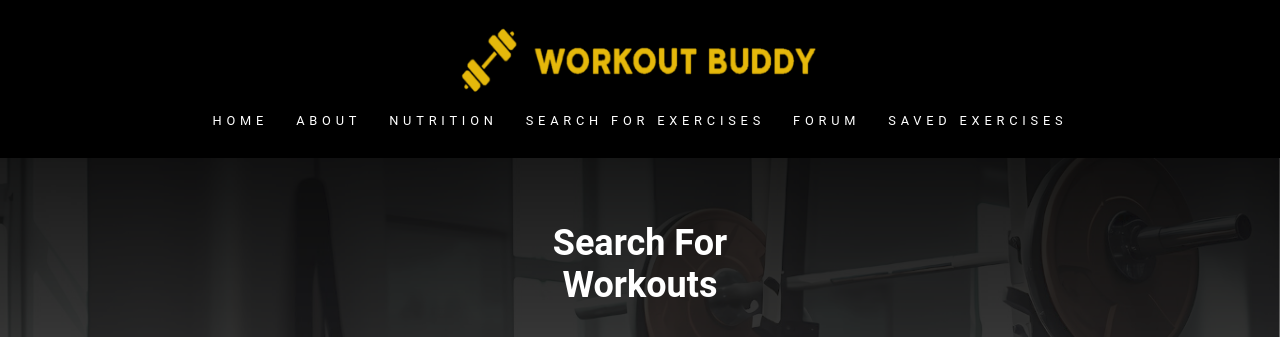
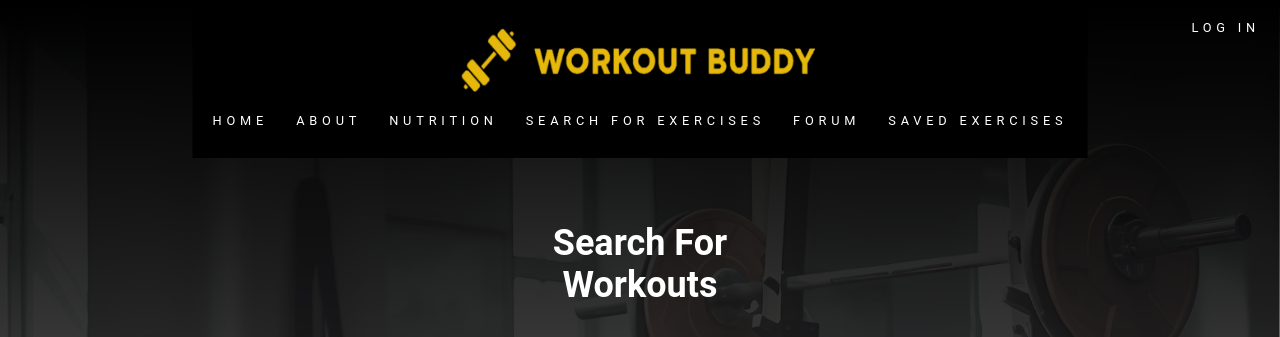
Before and after one commit to brian-mak/sse_project2, a Flask app: page /search_exercises in a window 1280 px wide. Shown: the top 337 px of the page. Run offline with Flask 3, Linux system fonts and the light colour scheme.

Commit message:
fix logout button

```diff
--- a/api/templates/exercises.html
+++ b/api/templates/exercises.html
@@ -46,7 +46,7 @@
         #navigation {
             background-color: black;
             color: white;
-            width: 100%;
+            /* width: 100%; */
             position: fixed; /* Change this from absolute to fixed */
             top: 0;
             left: 50%;
@@ -251,6 +251,7 @@
 
     </style>
 </head>
+<body>
 
 <div id="navigation">
     <center><img src="{{ url_for('static', filename='Logo.png')
@@ -271,7 +272,7 @@
 <!-- Header -->
 <div id="header">
     <center><h2>Workouts</h2></center>
-<body>
+
     {% for exercise in exercises %}
     <div class="exercise">
         <h3>{{ exercise.name | title }}</h3>
--- a/api/templates/forum.html
+++ b/api/templates/forum.html
@@ -9,6 +9,8 @@
 <body>
 
     <div id="navigation">
+        <center><img src="{{ url_for('static', filename='Logo.png')
+        }}" alt="Workout Buddy Logo" width="400" height = "100"></center>
         <a href="/">Home</a>
         <a href="#about">About</a>
         <a href="/meal_planner">Nutrition</a>
@@ -23,7 +25,7 @@
         <a id="login-button" href="/login">Log in</a>
     {% endif %}
 
-    <br><br><br><br><br>
+    <br><br><br><br><br><br><br><br>
     <h1>Forum</h1>
 
     <div class="tab">
--- a/api/templates/index.html
+++ b/api/templates/index.html
@@ -10,6 +10,8 @@
     <div id="title">Start your personalized fitness journey</div>
 
     <div id="navigation">
+      <center><img src="{{ url_for('static', filename='Logo.png')
+      }}" alt="Workout Buddy Logo" width="400" height = "100"></center>
       <a href="/">Home</a>
       <a href="#about">About</a>
       <a href="/meal_planner">Nutrition</a>
--- a/api/templates/saved_lists.html
+++ b/api/templates/saved_lists.html
@@ -44,7 +44,7 @@
         #navigation {
             background-color: black;
             color: white;
-            width: 100%;
+            /* width: 100%; */
             position: fixed; /* Change this from absolute to fixed */
             top: 0;
             left: 50%;
@@ -282,6 +282,7 @@
         }
     </style>
 </head>
+<body>
 
 <div id="navigation">
     <center><img src="{{ url_for('static', filename='Logo.png')
@@ -299,7 +300,7 @@
   {% else %}
       <a id="login-button" href="/login">Log in</a>
   {% endif %}
-<body>
+
     <h2>Create New Saved List</h2>
     <div class="list-form">
         <input type="text" id="newListName" placeholder="Enter list name">
--- a/api/templates/search_exercises.html
+++ b/api/templates/search_exercises.html
@@ -41,7 +41,7 @@
         #navigation {
             background-color: black;
             color: white;
-            width: 100%;
+            /* width: 100%; */
             position: fixed; /* Change this from absolute to fixed */
             top: 0;
             left: 50%;
@@ -106,7 +106,7 @@
 
     </style>
 </head>
-
+<body>
 <div id="navigation">
     <center><img src="{{ url_for('static', filename='Logo.png')
     }}" alt="Workout Buddy Logo" width="400" height = "100"></center>
@@ -116,7 +116,7 @@
     <a href="/search_exercises">Search For Exercises</a>
     <a href="/forum">Forum</a>
     <a href="/saved_lists">Saved Exercises</a>
-  </div>
+</div>
 
   {% if session %}
       <a id="logout-button" href="/logout">Welcome {{ session.user.userinfo.name }}<br>Logout</a>
@@ -127,7 +127,6 @@
 <!-- Header -->
 <div id="header">
     <center><h2>Search For Workouts</h2></center>
-<body>
     <form id="preferencesForm" method="POST" action="/exercises">
         <!-- Available Equipment (Checkboxes) -->
         <fieldset>
```
